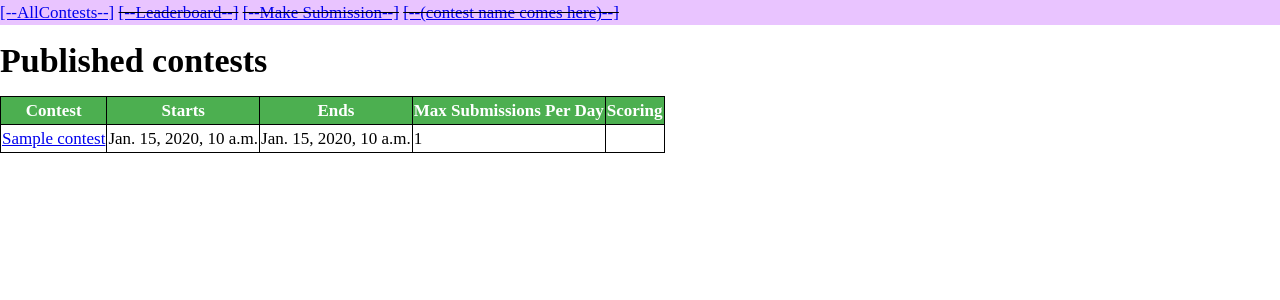
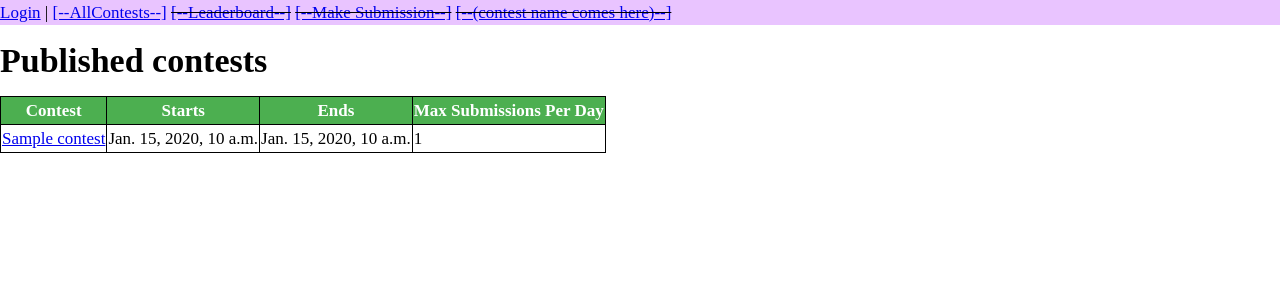
Before and after one commit to sig-ml/crossval, a Django app: page /contest/ in a window 1280 px wide. Shown: the top 300 px of the page. Run offline with Django 3.2, Linux system fonts and the light colour scheme; tables that the repository leaves empty hold one stand-in row (values such as "Sample post").

Commit message:
login framework

```diff
--- a/crossval/contest/templates/contest/contest_home.html
+++ b/crossval/contest/templates/contest/contest_home.html
@@ -11,7 +11,7 @@
 <h1>Published contests</h1>
 <table>
     <thead>
-        <tr><th>Contest</th><th>Starts</th><th>Ends</th><th>Max Submissions Per Day</th><th>Scoring</th></tr>
+        <tr><th>Contest</th><th>Starts</th><th>Ends</th><th>Max Submissions Per Day</th></tr>
     </thead>
     <tbody>
     {% for contest in contests %}
@@ -20,7 +20,6 @@
         <td>{{contest.start_time}}</td>
         <td>{{contest.end_time}}</td>
         <td>{{contest.max_submissions_per_day}}</td>
-        <td>{{contest.scoring}}</td>
     </tr>
     {% endfor %}
 </ul>
--- a/crossval/crossval/settings.py
+++ b/crossval/crossval/settings.py
@@ -124,3 +124,4 @@ STATIC_ROOT = os.path.join(BASE_DIR, 'static_serve', 'staticroot')
 MEDIA_ROOT = os.path.join(BASE_DIR, 'static_serve', 'mediaroot')
 STATICFILES_DIRS = (os.path.join(BASE_DIR, 'staticfiles'),)
 LOGIN_URL = '/login'
+LOGIN_REDIRECT_URL = '/contest/'
--- a/crossval/crossval/urls.py
+++ b/crossval/crossval/urls.py
@@ -16,8 +16,13 @@ Including another URLconf
 from django.conf.urls import url, include
 from django.contrib import admin
 from contest import urls as contest_urls
+from django.contrib.auth.views import login, logout
 
 urlpatterns = [
     url(r'^admin/', admin.site.urls),
     url(r'^contest/', include(contest_urls)),
+    url(r'^login/$', login,
+        name='login', kwargs={'template_name': 'login.html', }),
+    url(r'^logout/$', logout,
+        name='logout', kwargs={'next_page': '/contest/'}),
 ]
--- a/crossval/templates/base.html
+++ b/crossval/templates/base.html
@@ -15,6 +15,11 @@
     </head>
     <body>
         <nav style='background: #E9C4FF;'>
+            {% if user.is_authenticated %}
+            <a href="{% url 'logout' %}">Logout {{user}}</a> |
+            {% else %}
+            <a href="{% url 'login' %}">Login</a> |
+            {% endif %}
             <a href="{% url 'contest_home' %}">[--AllContests--]</a>
             {% if pk %}
                 <a href="{% url 'contest_lb' pk %}">[--Leaderboard--]</a>
```
Also changed, not shown: crossval/templates/login.html (added, +15 -0 lines).
